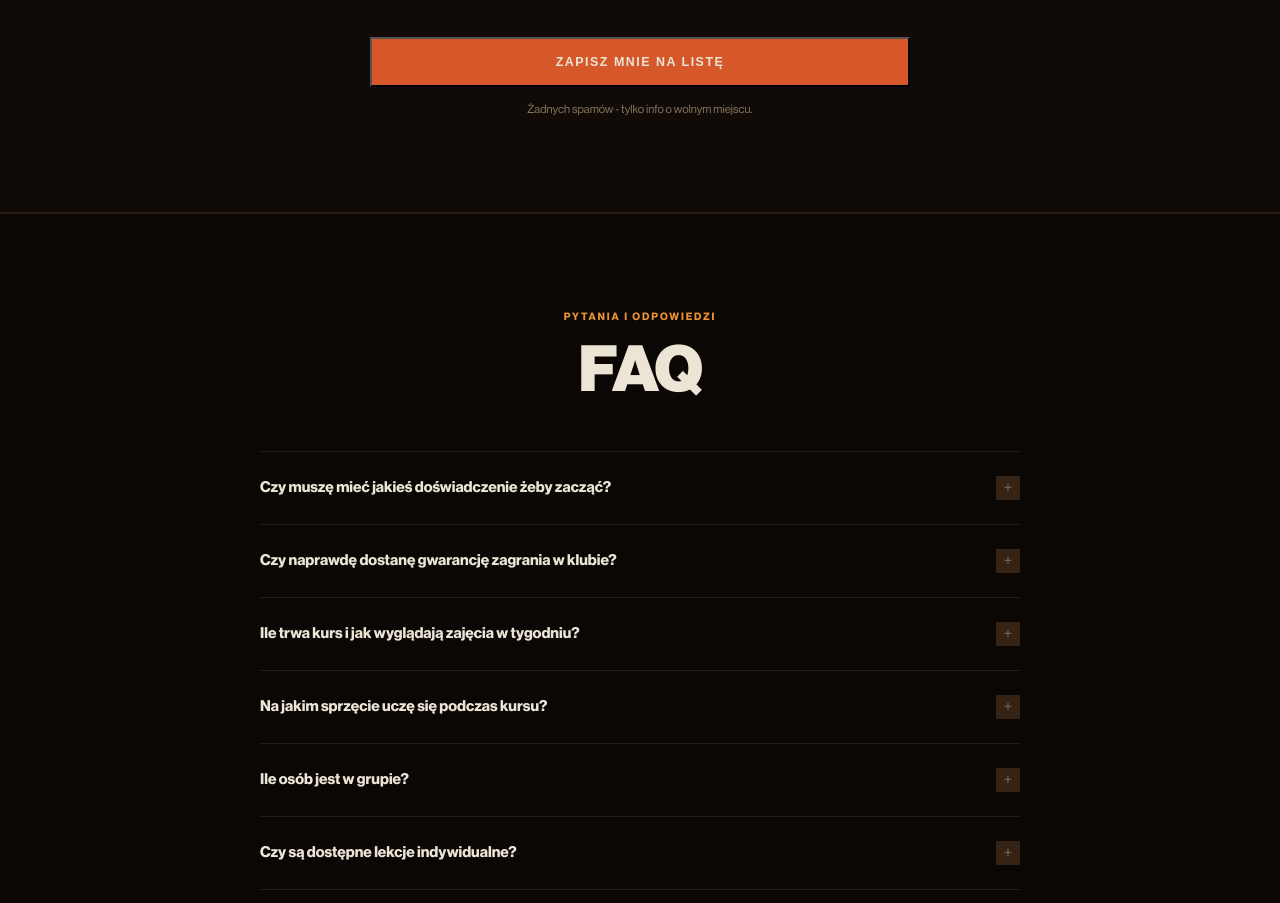
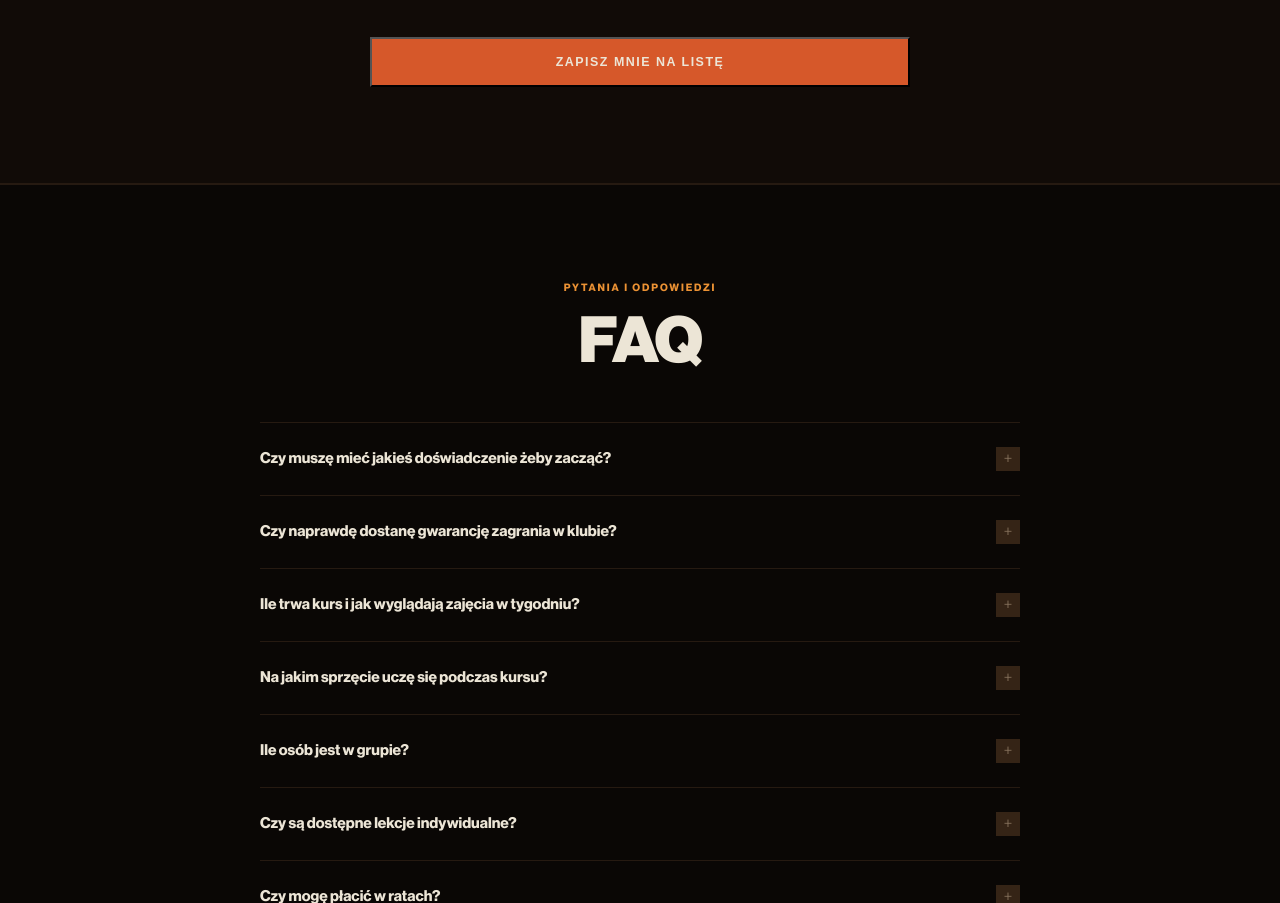
Before and after one commit to kamilklerk/oldschool-demo, a plain HTML site: page index.html in a window 1280 px wide. Shown: the part 7167-8070 px from the top of the page. Drawn offline with Linux system fonts and the light colour scheme.

Commit message:
Remove spam disclaimer from waitlist form
Co-Authored-By: Claude Sonnet 4.6 <noreply@anthropic.com>
Claude-Session: https://claude.ai/code/session_01QgS5YmupTcWXrVcmK3M2KX

```diff
--- a/index.html
+++ b/index.html
@@ -2113,7 +2113,7 @@
               <textarea id="wl-wiadomosc" name="wiadomosc" placeholder="Np. interesuje mnie kurs weekendowy..." rows="3" style="width:100%;box-sizing:border-box;background:var(--card);border:1px solid var(--border-mid);border-radius:4px;padding:0.75rem 1rem;color:var(--text);font-family:inherit;font-size:0.9rem;resize:vertical;"></textarea>
             </div>
             <button type="submit" class="btn-primary" style="width:100%;margin-top:1.5rem;text-align:center;">ZAPISZ MNIE NA LISTĘ</button>
-            <p style="font-size:0.72rem;color:var(--muted);margin-top:1rem;text-align:center;">Żadnych spamów - tylko info o wolnym miejscu.</p>
+
           </form>
 
           <div id="waitlist-success" style="display:none;padding:2rem;background:var(--card);border:1px solid var(--border-mid);border-radius:6px;">
```
